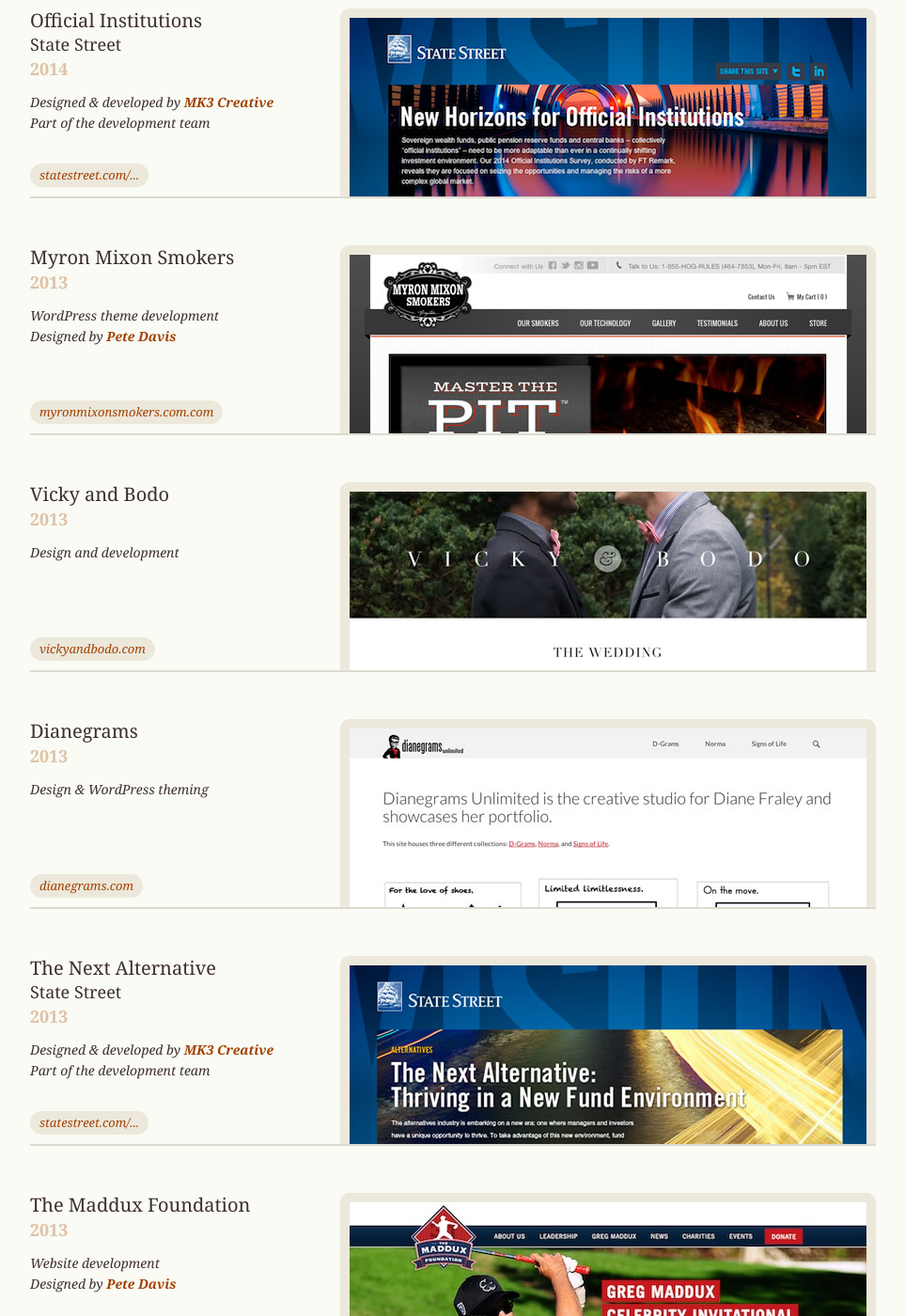
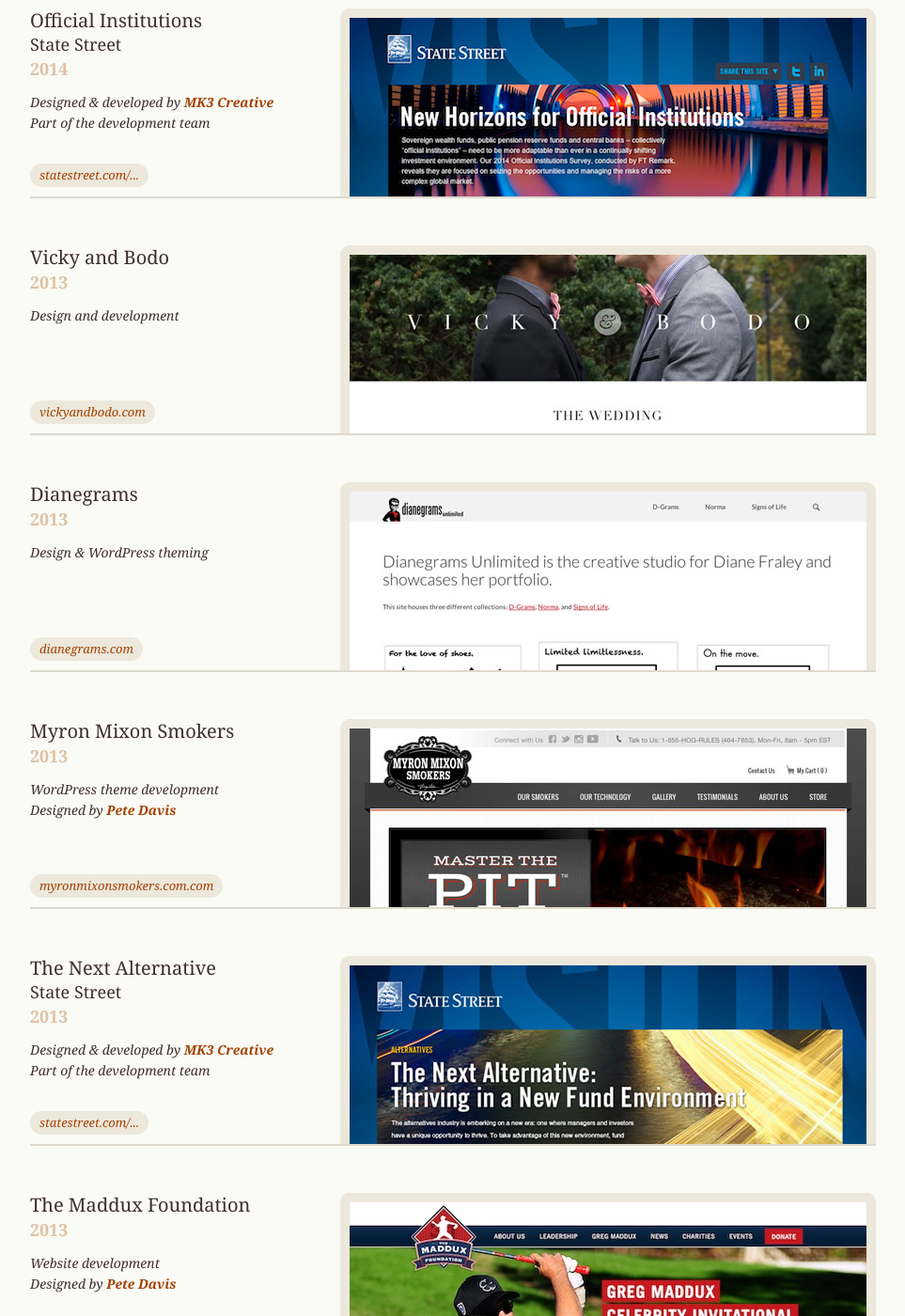
Before and after one commit to borderleft/borderleft.github.io, a Jekyll site: the page built from work/index.html, in a window 1280 px wide and 1400 px high, scrolled down 496 px. Shown: the whole window at 94% size, without its empty margins (158-1121 px from the left). Built offline with Jekyll 4.4.1, drawn with Linux system fonts in a browser that asks for light colours; Markdown is read by kramdown in place of the engine named in the settings; some of the changed text lies outside the part shown.

Commit message:
Update projects

```diff
--- a/work/index.html
+++ b/work/index.html
@@ -30,17 +30,6 @@
 		</div>
 	</li>
 	<li>
-		<div class="image">
-			<a href="http://myronmixonsmokers.com/"><img src="/assets/img/work/mms-1.jpg" alt=""></a>
-		</div>
-		<div class="info">
-			<h2>Myron Mixon Smokers</h2>
-			<p class="year">2013</p>
-			<p class="meta">WordPress theme development <br> Designed by <a href="http://petedavismedia.com/">Pete Davis</a></p>
-			<p class="link"><a href="http://myronmixonsmokers.com/"><span>myronmixonsmokers.com.com</span></a></p>
-		</div>
-	</li>
-	<li>
 		<div class="image vicky">
 			<a href="http://vickyandbodo.com/">
 				<img src="/assets/img/work/vickyandbodo-1.jpg" alt="">
@@ -62,6 +51,17 @@
 			<p class="year">2013</p>
 			<p class="meta">Design &amp; WordPress theming</p>
 			<p class="link"><a href="http://dianegrams.com/"><span>dianegrams.com</span></a></p>
+		</div>
+	</li>
+	<li>
+		<div class="image">
+			<a href="http://myronmixonsmokers.com/"><img src="/assets/img/work/mms-1.jpg" alt=""></a>
+		</div>
+		<div class="info">
+			<h2>Myron Mixon Smokers</h2>
+			<p class="year">2013</p>
+			<p class="meta">WordPress theme development <br> Designed by <a href="http://petedavismedia.com/">Pete Davis</a></p>
+			<p class="link"><a href="http://myronmixonsmokers.com/"><span>myronmixonsmokers.com.com</span></a></p>
 		</div>
 	</li>
 	<li>
@@ -161,17 +161,6 @@
 			<p class="year">2012</p>
 			<p class="meta">Website development <br> Designed by <a href="http://petedavismedia.com/">Pete Davis</a></p>
 			<!-- <p class="link"><a href="http://robot-rising.com/"><span>robot-rising.com</span></a></p> -->
-		</div>
-	</li>
-	<li>
-		<div class="image">
-			<a href="http://pardoeandwood.co.uk/"><img src="/assets/img/work/pw-1.jpg" alt=""></a>
-		</div>
-		<div class="info">
-			<h2>Pardoe &amp; Wood</h2>
-			<p class="year">2012</p>
-			<p class="meta">WordPress theme development <br> Designed by <a href="http://kiwiandpom.com/">Kiwi &amp; Pom</a></p>
-			<p class="link"><a href="http://pardoeandwood.co.uk/"><span>pardoeandwood.co.uk</span></a></p>
 		</div>
 	</li>
 	<li>
```
